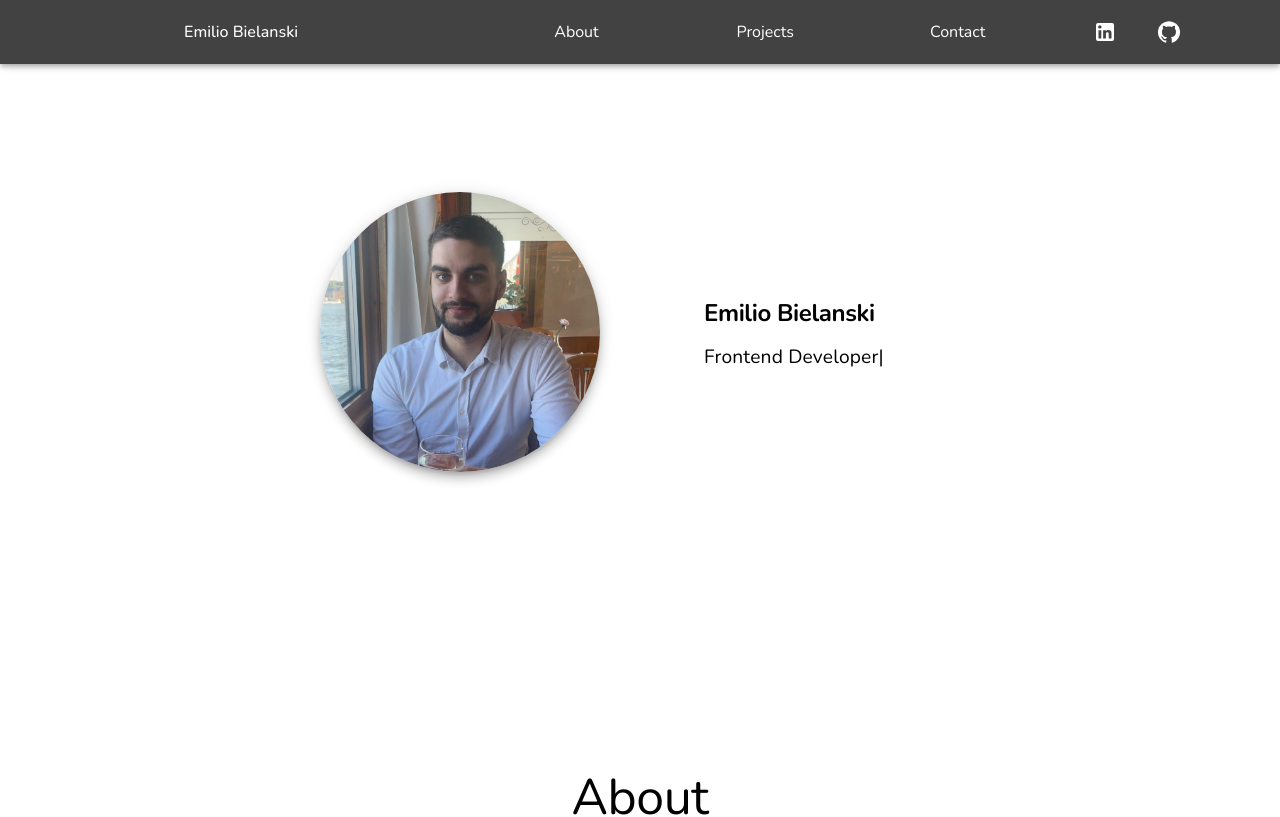
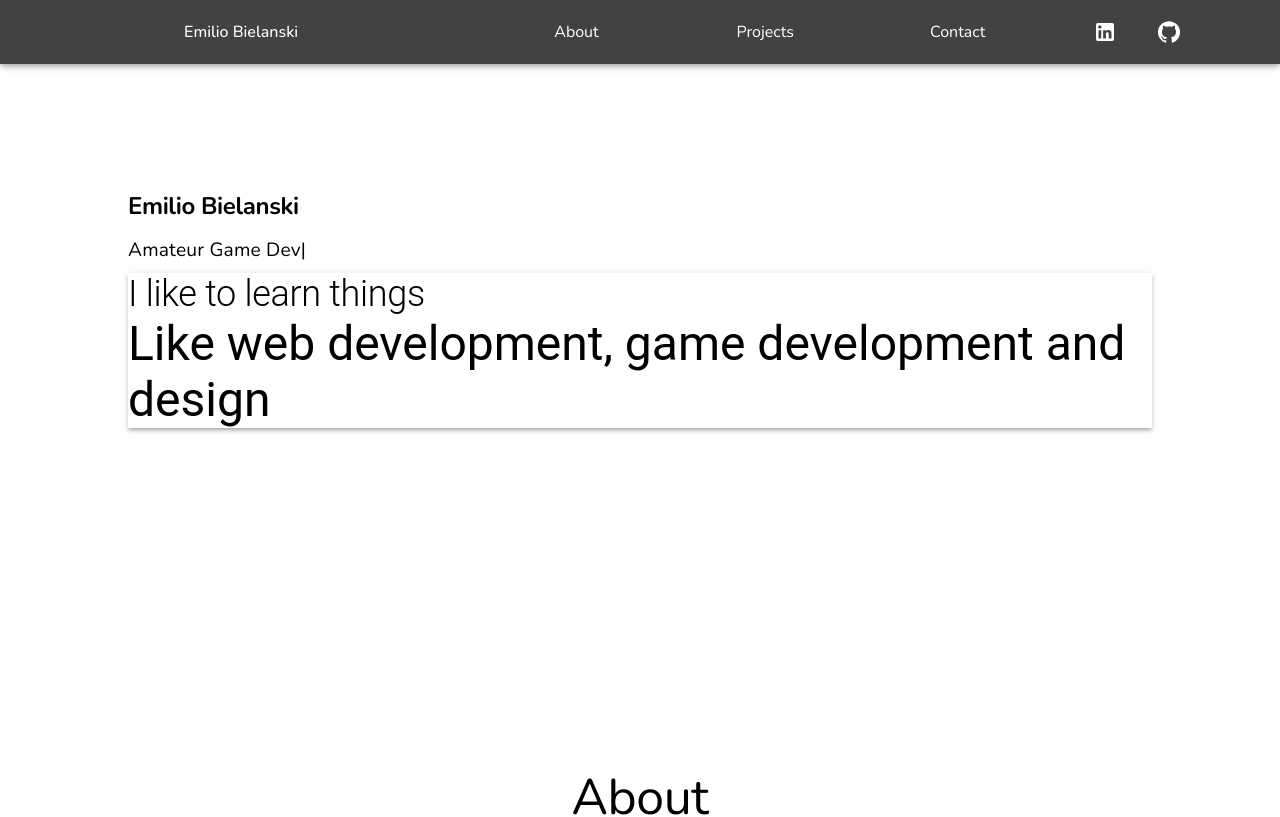
Before and after one commit to emiliobielanski/Portfolio2024, a React (Vite) app in the folder portfolio2024/: page / in a window 1280 px wide. Shown: the top 817 px of the page. Built offline with nearby package versions, Linux system fonts and the light colour scheme.

Commit message:
new landing and expand about

```diff
--- a/portfolio2024/src/App.css
+++ b/portfolio2024/src/App.css
@@ -3,7 +3,7 @@
   src: url('../public/fonts/Nunito-Regular.ttf');
 }
 
-* {
+body,html{
   box-sizing: border-box;
   margin: 0;
   padding: 0;
--- a/portfolio2024/src/components/Landing.jsx
+++ b/portfolio2024/src/components/Landing.jsx
@@ -1,22 +1,22 @@
 import { Box, Grid2, Typography } from "@mui/material";
-import profileMe from "../assets/picture/profileMe.jpg";
+// import profileMe from "../assets/picture/profileMe.jpg";
 import { motion } from "framer-motion"; // Import framer-motion
 import Typical from "react-typical"; // Import Typical for typing effect
-
+import "../App.css"
 // Variants for image animation
-const imageVariant = {
-  hidden: { x: -200, opacity: 0 }, // Starts off-screen on the left
-  visible: {
-    x: 0,
-    opacity: 1,
-    transition: {
-      type: "spring", // Adds spring-like motion
-      stiffness: 60,
-      damping: 20,
-      duration: 5,
-    },
-  },
-};
+// const imageVariant = {
+//   hidden: { x: -200, opacity: 0 }, // Starts off-screen on the left
+//   visible: {
+//     x: 0,
+//     opacity: 1,
+//     transition: {
+//       type: "spring", // Adds spring-like motion
+//       stiffness: 60,
+//       damping: 20,
+//       duration: 5,
+//     },
+//   },
+// };
 const textVariant = {
   hidden: { x: 200, opacity: 0 }, // Starts off-screen on the left
   visible: {
@@ -36,11 +36,11 @@ export const Landing = () => {
     <Box  sx={{ marginTop: "64px", height: "60vh" }}>
       <Grid2
         container
-        spacing={5}
-        sx={{ padding: "10% 25%" }}
+        spacing={1}
+        sx={{ padding: "10%" }}
         alignItems="center"
       >
-        <Grid2 item xs={12} sm={4} marginRight={8}>
+        {/* <Grid2 item xs={12} sm={4} marginRight={8}>
           <motion.div
             variants={imageVariant}
             initial="hidden"
@@ -60,9 +60,9 @@ export const Landing = () => {
               alt="Profile picture of a handsome man"
             />
           </motion.div>
-        </Grid2>
+        </Grid2> */}
 
-        <Grid2 item xs={12} sm={8}>
+        <Grid2 item xs={4} sm={4}>
           <Box sx={{ display: "flex", flexDirection: "column" }}>
             <motion.div
               variants={textVariant}
@@ -83,13 +83,19 @@ export const Landing = () => {
             </motion.div>
             <Typography sx={{ fontFamily: "Nunito", fontSize: "1.2rem" }}>
               <Typical
-                steps={[1300, "Frontend Developer"]} // Text and typing delay
+                steps={[1300, "Frontend Developer", 1000, "Amateur Game Dev", 1000, "D&D Enthusiast", 1000, "WoW Expert", 1000, "Frontend Developer"]} // Text and typing delay
                 loop={1} // Type once
                 wrapper="span" // Wrap in span
               />
             </Typography>
           </Box>
         </Grid2>
+        <Grid2 item sm={8} >
+          <Box sx={{boxShadow: 3}}>
+            <Typography variant="h2" sx={{fontSize: "36px"}}>I like to learn things</Typography>
+            <Typography variant="h3">Like web development, game development and design</Typography>
+          </Box>
+        </Grid2>
       </Grid2>
     </Box>
   );
--- a/portfolio2024/src/index.css
+++ b/portfolio2024/src/index.css
@@ -3,11 +3,7 @@
     src: url('../public/fonts/Nunito-Regular.ttf');
   }
 
-  * {
-    box-sizing: border-box;
-    margin: 0;
-    padding: 0;
-    color: white;
+  body, html {
     font-family: 'Nunito', sans-serif; /* Use fallback in case the font doesn't load */
 
   };
--- a/portfolio2024/src/main.jsx
+++ b/portfolio2024/src/main.jsx
@@ -1,7 +1,7 @@
 import { StrictMode } from 'react'
 import { createRoot } from 'react-dom/client'
 import App from './App';
-
+import "./App.css"
 createRoot(document.getElementById("root")).render(
   <StrictMode>
     <App />
```
